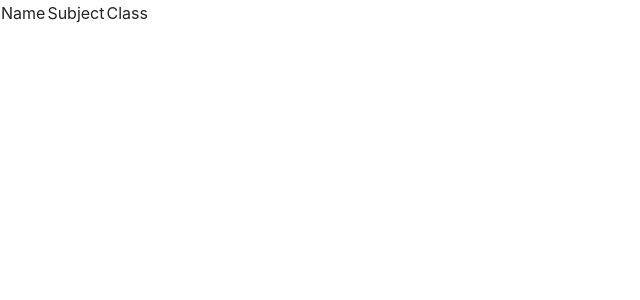
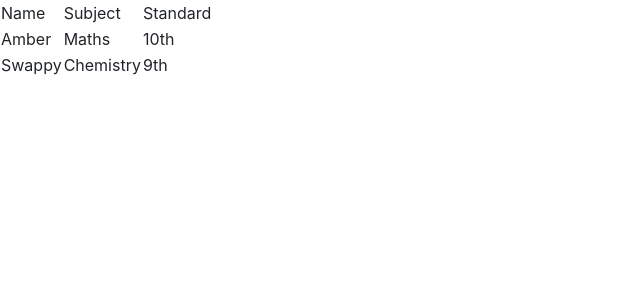
Before and after one commit to AmberTripathi/ReactLearn, a React (Create React App) app: page / in a window 1280 px wide. Shown: the top 300 px of the page, without its empty margins (0-640 px from the left). Built offline with nearby package versions, Linux system fonts and the light colour scheme.

Commit message:
Another commit

```diff
--- a/src/MyComponents/Column.js
+++ b/src/MyComponents/Column.js
@@ -1,12 +1,12 @@
 import React from 'react'
 
-export function Column() {
+export function Column({name,subject,standard}) {
   return (
     //should be empty inside or use React.Fragment
     <>
-        <td>Name</td>
-        <td>Subject</td>
-        <td>Class</td>
+        <td>{name}</td>
+        <td>{subject}</td>
+        <td>{standard}</td>
     </>
   )
 }
--- a/src/MyComponents/Table.js
+++ b/src/MyComponents/Table.js
@@ -1,15 +1,21 @@
-import React from 'react'
-import {Column} from "./Column";
+import React from "react";
+import { Column } from "./Column";
 export function Table() {
   return (
     <table>
-        <tbody>
-            <tr>
-                <Column />
-            </tr>
-        </tbody>
-        </table>
-  )
+      <tbody>
+        <tr>
+          <Column name="Name" standard="Standard" subject="Subject" />
+        </tr>
+        <tr>
+          <Column name="Amber" standard="10th" subject="Maths" />
+        </tr>
+        <tr>
+          <Column name="Swappy" standard="9th" subject="Chemistry" />
+        </tr>
+      </tbody>
+    </table>
+  );
 }
 
-export default Table
+export default Table;
```
